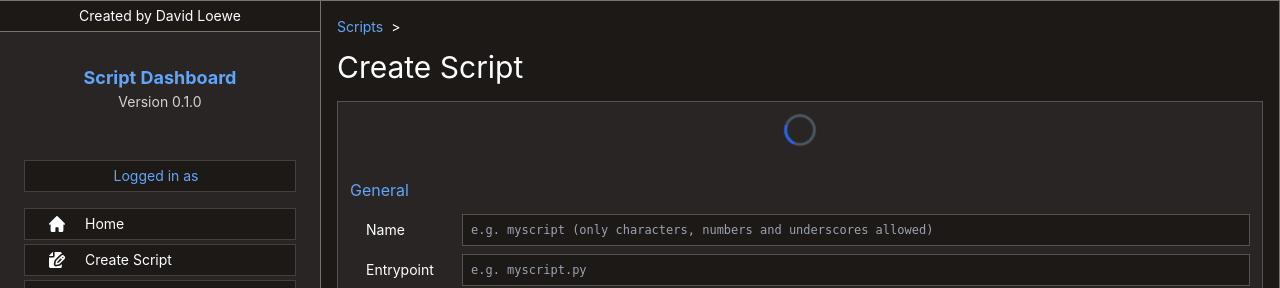
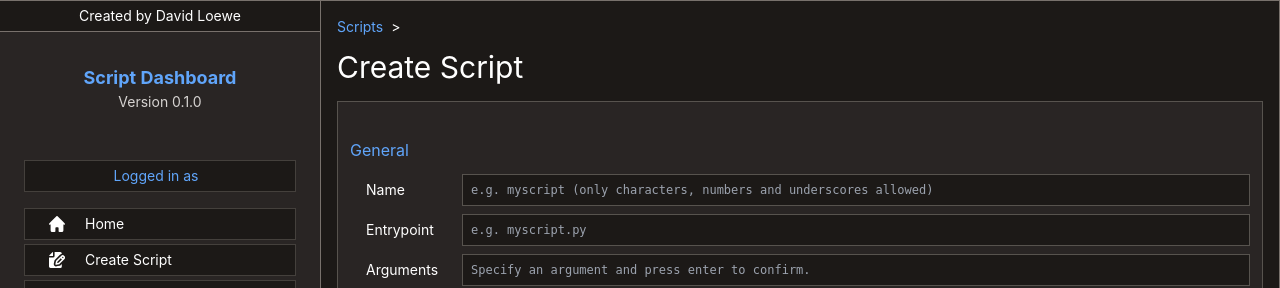
Before and after one commit to TumbleOwlee/script-dashboard, a Flask app: template internal/templates/script.html in a window 1280 px wide. Shown: the top 288 px of the page. Run offline with Flask 3, Linux system fonts and the light colour scheme; the template is opened without the code that fills it, so the values that code supplies are empty; parts of the project's set-up code (start-up, migrations or seed data) failed here and were passed over; some web fonts are replaced.

Commit message:
Minor improvements

```diff
--- a/internal/static/css/main.css
+++ b/internal/static/css/main.css
@@ -1149,6 +1149,11 @@
   color: rgb(30 64 175 / var(--tw-text-opacity));
 }
 
+.text-white {
+  --tw-text-opacity: 1;
+  color: rgb(255 255 255 / var(--tw-text-opacity));
+}
+
 .line-through {
   text-decoration-line: line-through;
 }
@@ -1250,6 +1255,11 @@
 .hover\:bg-red-900:hover {
   --tw-bg-opacity: 1;
   background-color: rgb(127 29 29 / var(--tw-bg-opacity));
+}
+
+.hover\:bg-green-900:hover {
+  --tw-bg-opacity: 1;
+  background-color: rgb(20 83 45 / var(--tw-bg-opacity));
 }
 
 .hover\:text-red-400:hover {
--- a/internal/templates/base.html
+++ b/internal/templates/base.html
@@ -283,11 +283,12 @@
             <form action='login' method='POST'>
                 <div class='flex flex-col w-96 shrink-0 grow flex-none bg-stone-950 border border-stone-600 justify-center items-center px-4 py-4 gap-4'>
                     <div class="flex flex-none grow-0 shrink-0 text-md text-blue-400">Are you sure to delete the script?</div>
-                    <div id='delete-script-name' class="flex flex-none grow-0 shrink-0 text-md text-blue-400"></div>
+                    <div id='delete-script-name' class="flex flex-none grow-0 shrink-0 text-md text-red-600"></div>
                     <div class="flex flex-row justify-center items-center shrink-0 px-2 w-full gap-4">
-                        <button type="button" class="pl-16 w-full p-1 bg-stone-800 hover:bg-red-900  hover:underline text-left text-xs border border-stone-600" onclick="addClass('#delete-popup', 'hidden')">No</button>
+                        <button type="button" class="pl-16 w-full p-1 bg-stone-800 hover:bg-green-900  hover:underline text-left text-xs border border-stone-600" onclick="addClass('#delete-popup', 'hidden')">No</button>
                         <button id="delete-yes" type="button" class="pl-16 w-full p-1 bg-stone-800 hover:bg-red-900  hover:underline text-left text-xs border border-stone-600" onclick="handleDelete(this)">Yes</button>
                     </div>
+                    <div id='delete-script-name' class="flex flex-none grow-0 shrink-0 text-md text-white text-xs">Tip: Download the sources upfront for possible recovery.</div>
                 </div>
             </form>
         </div>
--- a/internal/templates/script.html
+++ b/internal/templates/script.html
@@ -312,7 +312,7 @@
                 {% if 'placeholder' in value %}
                 <div class="flex w-full flex-none grow-0 shrink-0 flex-row gap-4 pl-4 items-center">
                     <label for="systemd-desc" class="flex flex-none shrink-0 grow-0 w-32 text-sm">{{ value["name"] }}</label>
-                    <input style="font-family: monospace" class="flex grow w-full shrink px-3 h-8 bg-stone-900  border-stone-600 border text-xs" type="text" id="systemd-{{ value["name"].lower() }}" name="systemd-{{ value["name"].lower() }}" placeholder="{{ value["placeholder"] }}" value="{{ config['systemd'][entry][value["name"].lower()] if 'systemd' in config else '' }}">
+                    <input style="font-family: monospace" class="flex grow w-full shrink px-3 h-8 bg-stone-900  border-stone-600 border text-xs" type="text" id="systemd-{{ value["name"].lower() }}" name="systemd-{{ value["name"].lower() }}" placeholder="{{ value["placeholder"] }}" value="{{ config['systemd'][entry][value["name"].lower()] if "systemd" in config else value["default"] if "default" in value else "" }}" {% if 'required' in value %} required {% endif %} >
                 </div>
                 {% else %}
                 <div class="flex w-full flex-none grow-0 shrink-0 flex-row gap-4 pl-4 items-center">
@@ -378,7 +378,7 @@
         <form class="w-full" action="/script/{{ config['name'] }}", method='POST' enctype="multipart/form-data" onkeypress="handleSubmitForm(event)">
             <input class="hidden" name="old-name" value="{{ config['oldName'] }}">
             <div class="flex w-full flex-col gap-2">
-                <div class="flex flow-col justify-center items-center" id="log-spinner" role="status">
+                <div class="flex flow-col justify-center items-center {% if not config["oldName"] or config["oldName"] == "" %} hidden {% endif %}" id="log-spinner" role="status">
                     <svg aria-hidden="true" class="w-8 h-8 text-gray-200 animate-spin dark:text-gray-600 fill-blue-600" viewBox="0 0 100 101" fill="none" xmlns="http://www.w3.org/2000/svg">
                         <path d="M100 50.5908C100 78.2051 77.6142 100.591 50 100.591C22.3858 100.591 0 78.2051 0 50.5908C0 22.9766 22.3858 0.59082 50 0.59082C77.6142 0.59082 100 22.9766 100 50.5908ZM9.08144 50.5908C9.08144 73.1895 27.4013 91.5094 50 91.5094C72.5987 91.5094 90.9186 73.1895 90.9186 50.5908C90.9186 27.9921 72.5987 9.67226 50 9.67226C27.4013 9.67226 9.08144 27.9921 9.08144 50.5908Z" fill="currentColor"/>
                         <path d="M93.9676 39.0409C96.393 38.4038 97.8624 35.9116 97.0079 33.5539C95.2932 28.8227 92.871 24.3692 89.8167 20.348C85.8452 15.1192 80.8826 10.7238 75.2124 7.41289C69.5422 4.10194 63.2754 1.94025 56.7698 1.05124C51.7666 0.367541 46.6976 0.446843 41.7345 1.27873C39.2613 1.69328 37.813 4.19778 38.4501 6.62326C39.0873 9.04874 41.5694 10.4717 44.0505 10.1071C47.8511 9.54855 51.7191 9.52689 55.5402 10.0491C60.8642 10.7766 65.9928 12.5457 70.6331 15.2552C75.2735 17.9648 79.3347 21.5619 82.5849 25.841C84.9175 28.9121 86.7997 32.2913 88.1811 35.8758C89.083 38.2158 91.5421 39.6781 93.9676 39.0409Z" fill="currentFill"/>
@@ -394,7 +394,7 @@
                 <div class="pb-1 flex w-full flex-none grow-0 shrink-0 text-blue-400">General</div>
                 <div class="flex w-full flex-none grow-0 shrink-0 flex-row justify-center items-center gap-4 pl-4">
                     <label for="name" class="flex flex-none shrink-0 grow-0 w-20 text-sm">Name</label>
-                    <input style="font-family: monospace" class="flex grow w-full shrink px-2 h-8 bg-stone-900  border-stone-600 border text-xs" type="text" id="name" name="name" placeholder="e.g. myscript (only characters, numbers and underscores allowed)" value="{{ config['name'] }}" pattern="[a-zA-Z0-9_\-]+" onkeyup="updateName(this)">
+                    <input style="font-family: monospace" class="flex grow w-full shrink px-2 h-8 bg-stone-900  border-stone-600 border text-xs" type="text" id="name" name="name" placeholder="e.g. myscript (only characters, numbers and underscores allowed)" value="{{ config['name'] }}" pattern="[a-zA-Z0-9_\-]+" required onkeyup="updateName(this)">
                 </div>
                 <div class="flex w-full flex-none grow-0 shrink-0 flex-row justify-center items-center gap-4 pl-4">
                     <label for="entrypoint" class="flex flex-none shrink-0 grow-0 w-20 text-sm">Entrypoint</label>
--- a/internal/views.py
+++ b/internal/views.py
@@ -4,7 +4,6 @@
 import shutil
 import subprocess
 from internal.shell import Shell
-from werkzeug.utils import secure_filename
 from flask import render_template, request, redirect, url_for, send_from_directory
 from flask_login import login_required, current_user
 from internal.appl import app
@@ -15,7 +14,8 @@
     'Unit': [
         {
             'name': "Description",
-            'placeholder': "Human readable title of the unit."
+            'placeholder': "Human readable title of the unit. (Required)",
+            'required': True
         },
         {
             "name": "Documentation",
@@ -65,7 +65,8 @@
     "Install": [
         {
             "name": "WantedBy",
-            "placeholder": "List of units that have 'wants' dependencies to this unit."
+            "placeholder": "List of units that have 'wants' dependencies to this unit.",
+            "default": "default.target"
         },
         {
             "name": "RequiredBy",
```
